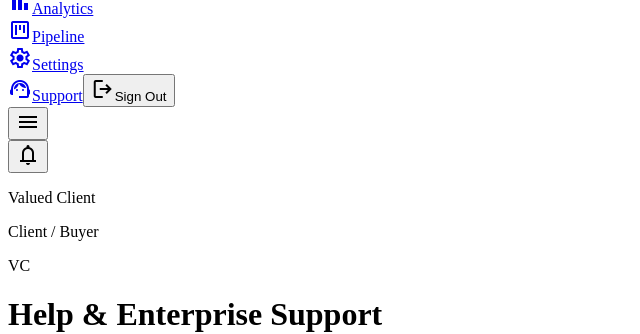
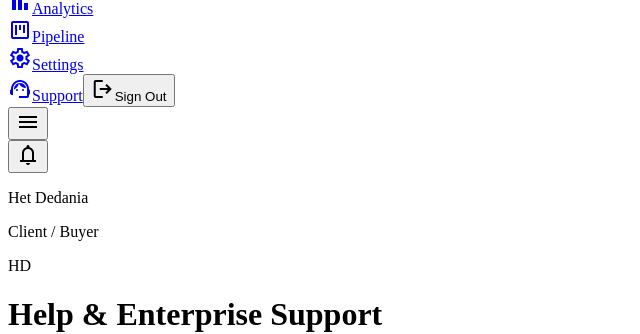
Before and after one commit to Het26-collab/AI_Kata_Car_Dealership_System, a React (Vite) app in the folder frontend/: page /support in a window 1280 px wide. Shown: the part 1332-1666 px from the top of the page, without its empty margins (0-640 px from the left). Built offline with nearby package versions, Linux system fonts and the light colour scheme; no server answers; sample sign-in values are in the browser's storage; the HTML template or start-up script is replaced by a standard one.

Commit message:
fix: override Topbar displayName to Het Dedania and initials badge HD

```diff
--- a/frontend/src/components/Topbar.tsx
+++ b/frontend/src/components/Topbar.tsx
@@ -10,6 +10,12 @@ interface TopbarProps {
 export function Topbar({ onSearch, onMenuClick }: TopbarProps) {
   const { user } = useAuth();
   const [query, setQuery] = useState("");
+
+  const rawName = user?.name;
+  const isVictoriaOrEmpty = !rawName || rawName === "Victoria Chen" || rawName === "Fleet Manager";
+  const displayName = isVictoriaOrEmpty
+    ? user?.role === "admin" || !user?.role ? "Het Dedania" : "Valued Client"
+    : rawName;
 
   return (
     <header className="fixed inset-x-0 top-0 z-20 flex h-16 items-center gap-md border-b border-outline-variant bg-surface-container-lowest/90 px-md backdrop-blur-md md:pl-[304px] md:pr-lg">
@@ -52,14 +58,14 @@ export function Topbar({ onSearch, onMenuClick }: TopbarProps) {
         <div className="flex items-center gap-sm">
           <div className="hidden text-right sm:block">
             <p className="text-body-md font-medium leading-tight text-on-surface">
-              {user?.name || (user?.role === "admin" ? "Het Dedania" : "Valued Client")}
+              {displayName}
             </p>
             <p className="text-label-md leading-tight text-on-surface-variant">
               {user?.role === "admin" ? "Administrator" : "Client / Buyer"}
             </p>
           </div>
           <div className="flex h-9 w-9 items-center justify-center rounded-full bg-primary-container text-label-md font-semibold text-on-primary-container">
-            {initials(user?.name || (user?.role === "admin" ? "Het Dedania" : "Valued Client"))}
+            {initials(displayName)}
           </div>
         </div>
       </div>
```
